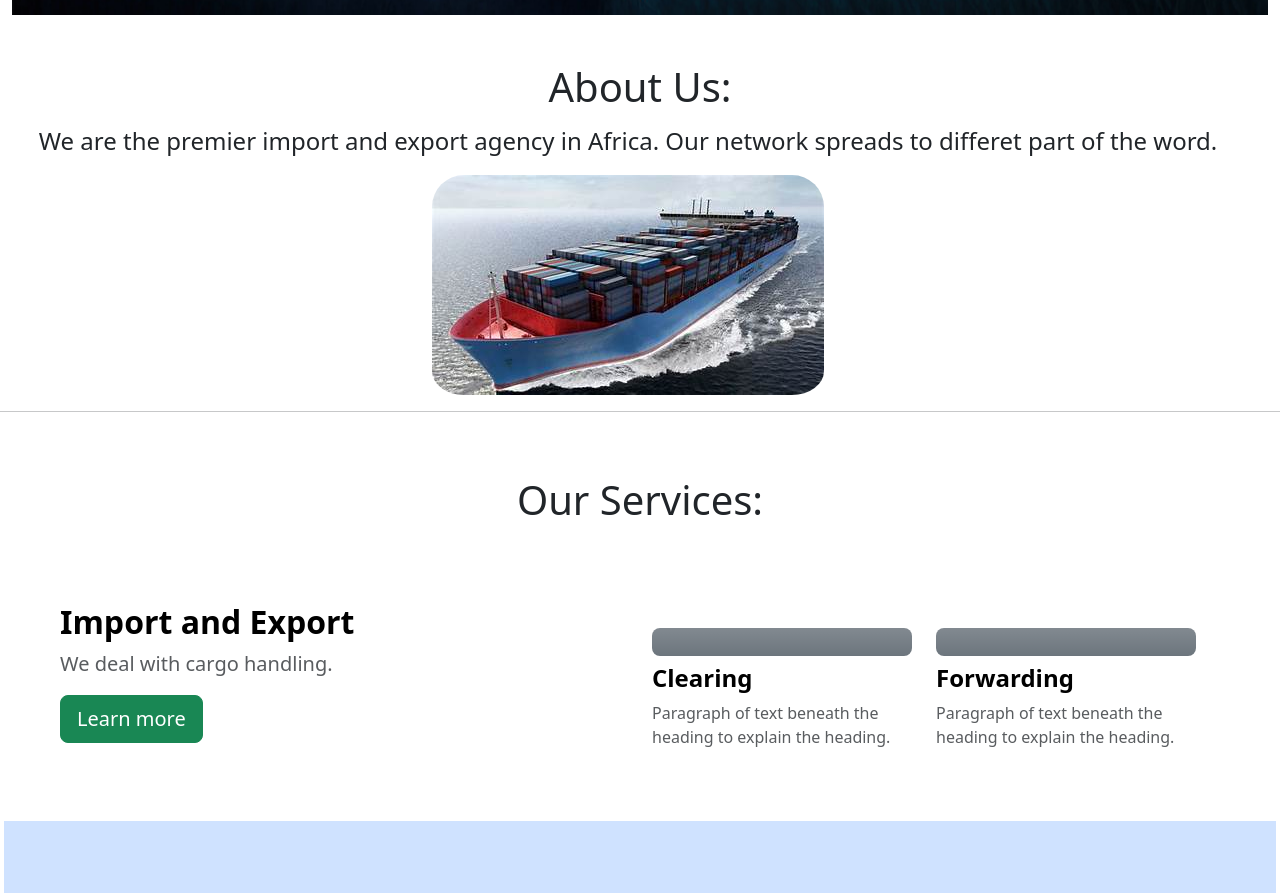
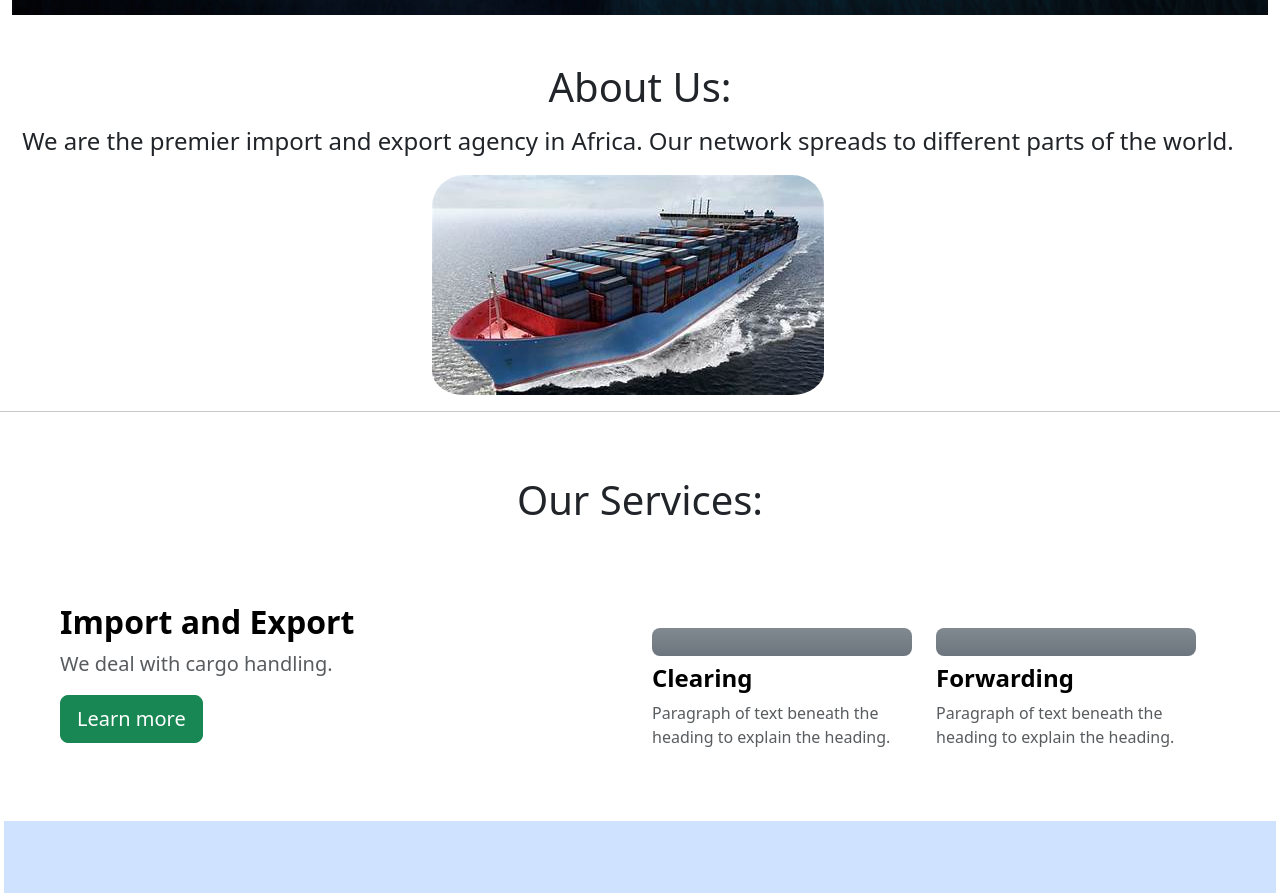
Before and after one commit to Enitanmi29/cargocontractors, a React (Vite) app: page / in a window 1280 px wide. Shown: the part 1025-1918 px from the top of the page. Built offline with nearby package versions, Linux system fonts and the light colour scheme.

Commit message:
spelling

```diff
--- a/src/components/About.jsx
+++ b/src/components/About.jsx
@@ -9,7 +9,7 @@ const About = () => {
             </div>
             <div className='row justify-content-center g-0'>
                 <p className='fs-3'>
-                    We are the premier import and export agency in Africa. Our network spreads to differet part of the word.
+                    We are the premier import and export agency in Africa. Our network spreads to different parts of the world.
                 </p>
                 <div className='row rounded-2 my-4'>
                     <img
--- a/src/components/Home.jsx
+++ b/src/components/Home.jsx
@@ -26,7 +26,7 @@ const Home = () => {
               </div>
               <div className='row justify-content-center'>
                   <p className='fs-4'>
-                      We are the premier import and export agency in Africa. Our network spreads to differet part of the word.
+                      We are the premier import and export agency in Africa. Our network spreads to different parts of the world.
                   </p>
                   <div className='rounded'>
                       <img
```
